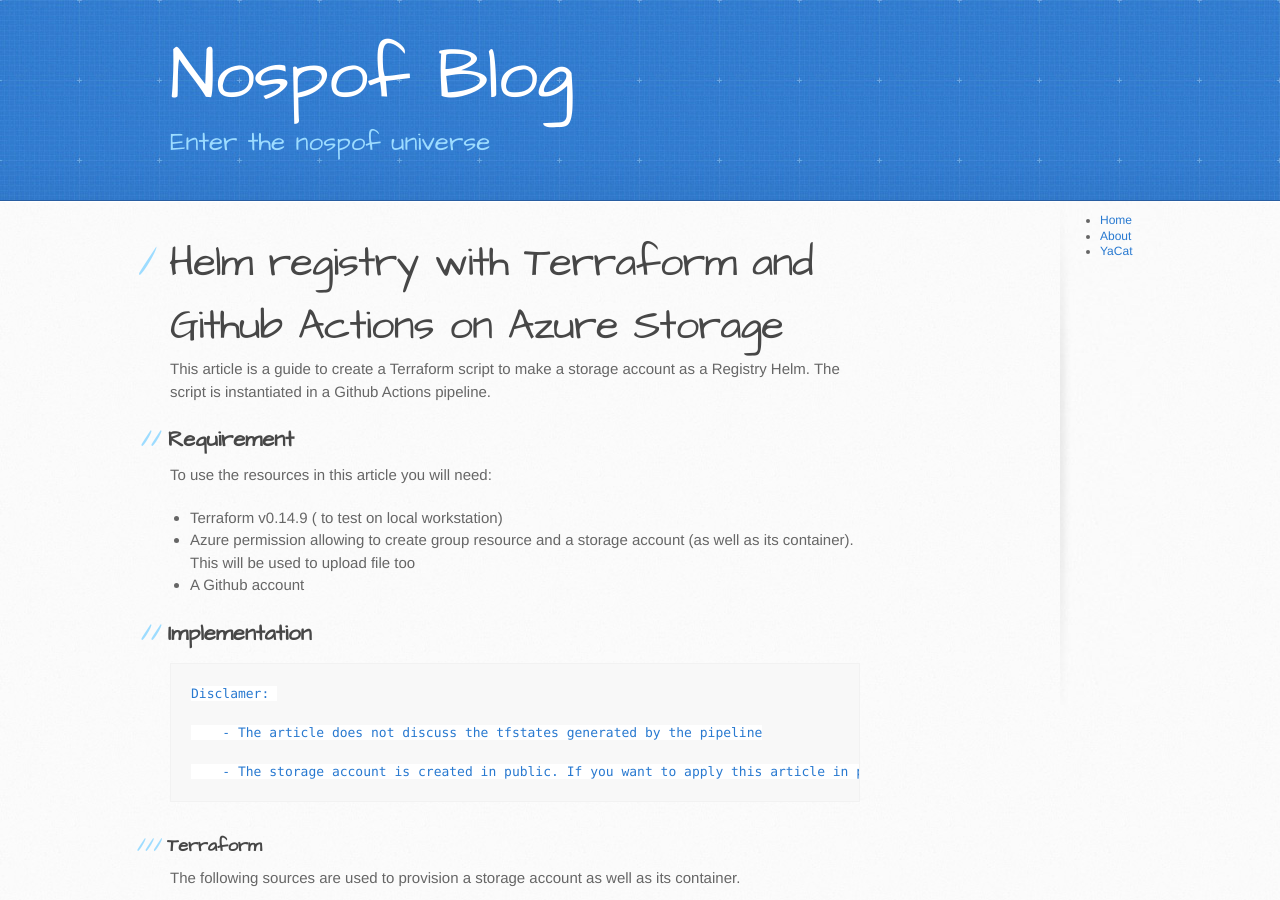
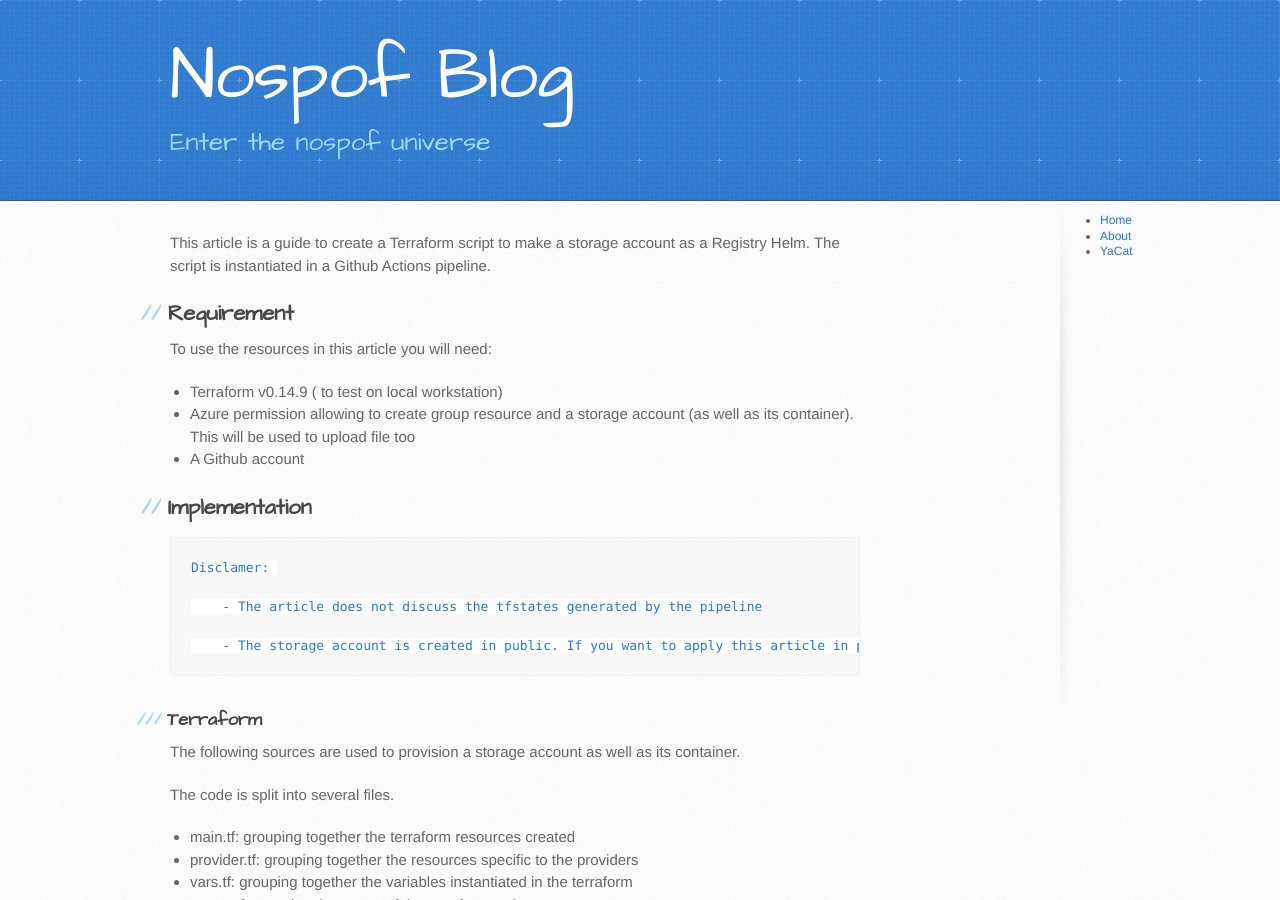
Before and after one commit to seitosan/seitosan.github.io, a Jekyll site: the page built from _posts/2021-04-02-Helm-Registry-Automated-Github.md, in a window 1280 px wide and 900 px high. Built offline with Jekyll 4.4.1, drawn with Linux system fonts in a browser that asks for light colours; our own code applies the rules of GitHub Pages for plain Markdown files; part of the change alters nothing that is shown.

Commit message:
Update 2021-04-02-Helm-Registry-Automated-Github.md

```diff
--- a/_posts/2021-04-02-Helm-Registry-Automated-Github.md
+++ b/_posts/2021-04-02-Helm-Registry-Automated-Github.md
@@ -1,8 +1,8 @@
 ---
 excerpt_separator: <!--more-->
 catégories: ["helm","automation"]
+title: Helm registry with Terraform and Github Actions on Azure Storage
 ---
-# Helm registry with Terraform and Github Actions on Azure Storage
 
 This article is a guide to create a Terraform script to make a storage account as a Registry Helm. The script is instantiated in a Github Actions pipeline.
 
```
